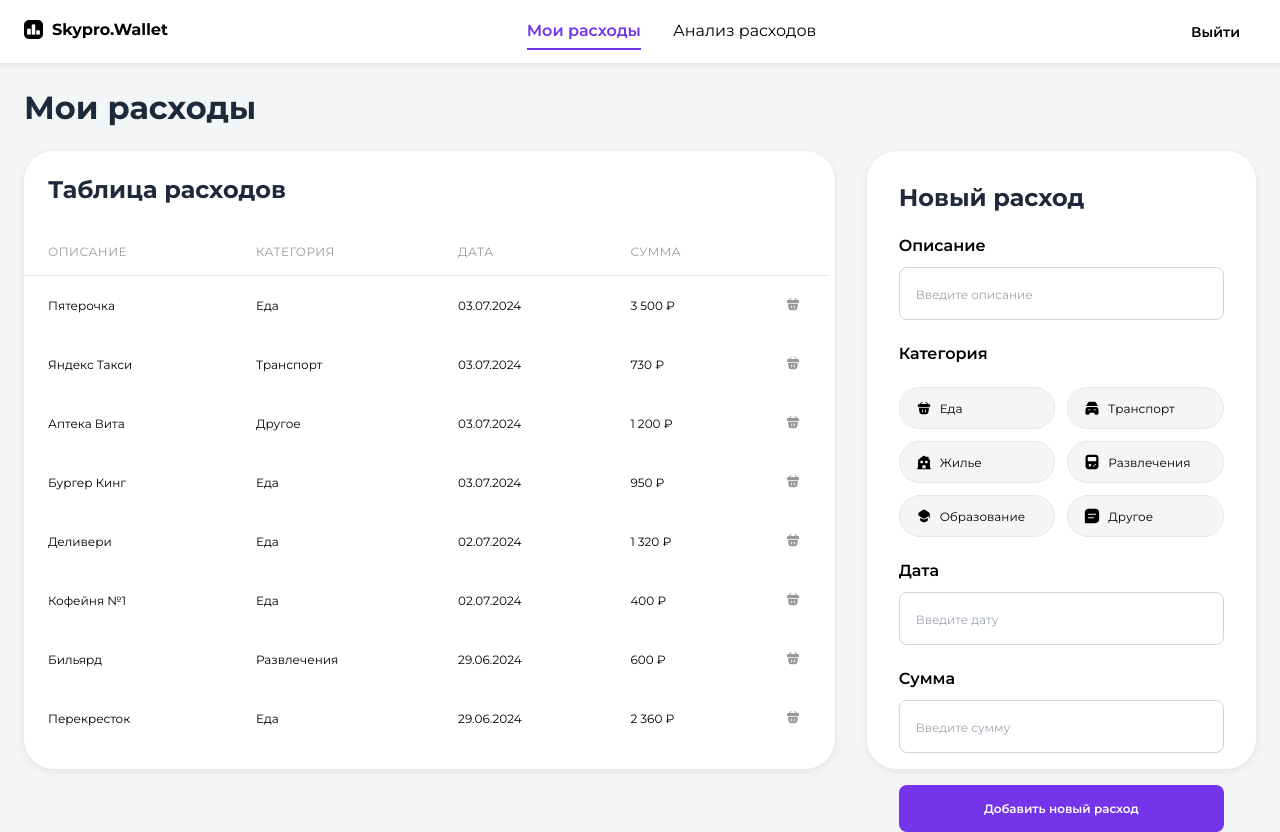
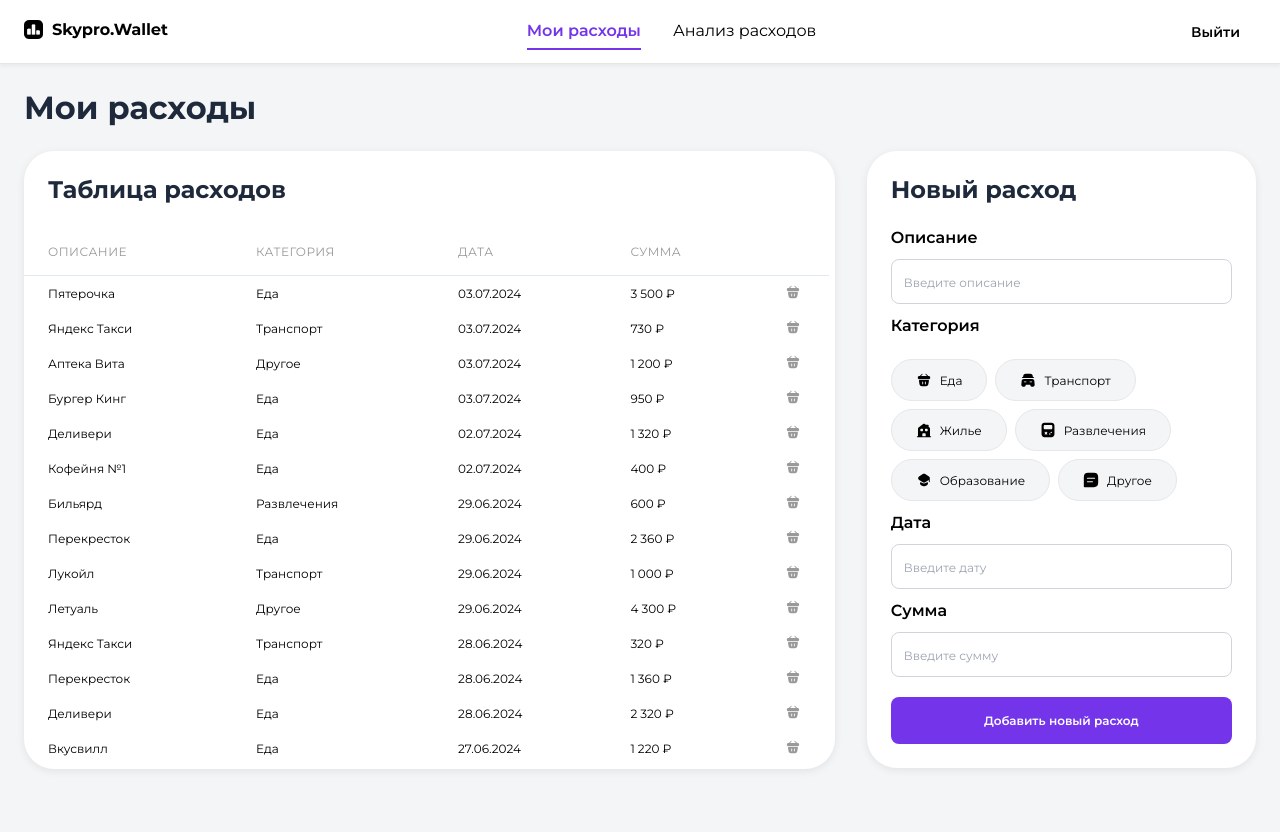
Before and after one commit to EvGus52/SkyproWallet, a React (Vite) app: page / in a window 1280 px wide. After the commit the page ends 800 px from the top, so only its background shows below. Built offline with nearby package versions, Linux system fonts and the light colour scheme.

Commit message:
поправил падинги

```diff
--- a/src/components/Calendar/Calendar.styled.js
+++ b/src/components/Calendar/Calendar.styled.js
@@ -60,8 +60,9 @@ export const CalendarHeader = styled.div`
 
   h3 {
     font-family: ${THEME.fonts.family};
-    font-size: 18px;
-    font-weight: ${THEME.fonts.weights.semibold};
+    font-weight: ${THEME.fonts.weights.bold};
+    font-style: normal;
+    font-size: ${THEME.fonts.sizes.xl};
     color: ${THEME.colors.gray[700]};
     margin: 0;
   }
--- a/src/components/ExpenseForm/ExpenseForm.jsx
+++ b/src/components/ExpenseForm/ExpenseForm.jsx
@@ -6,7 +6,7 @@ import {
   FormGroup,
   Label,
   Input,
-  CategoriesGrid,
+  CategoriesContainer,
   CategoryButton,
   CategoryIcon,
   PrimaryButton,
@@ -139,7 +139,7 @@ const ExpenseForm = ({ onSubmit, onCancel }) => {
 
         <FormGroup>
           <Label>Категория</Label>
-          <CategoriesGrid>
+          <CategoriesContainer>
             {categories.map((category) => (
               <CategoryButton
                 key={category.name}
@@ -147,11 +147,15 @@ const ExpenseForm = ({ onSubmit, onCancel }) => {
                 $selected={formData.category === category.name}
                 onClick={() => handleCategorySelect(category.name)}
               >
-                <CategoryIcon src={category.icon} alt={category.name} />
+                <CategoryIcon
+                  src={category.icon}
+                  alt={category.name}
+                  $selected={formData.category === category.name}
+                />
                 {category.name}
               </CategoryButton>
             ))}
-          </CategoriesGrid>
+          </CategoriesContainer>
         </FormGroup>
 
         <FormGroup>
--- a/src/components/ExpenseForm/ExpenseForm.styled.js
+++ b/src/components/ExpenseForm/ExpenseForm.styled.js
@@ -5,8 +5,7 @@ export const FormWrapper = styled.div`
   background-color: ${THEME.colors.white};
   border-radius: ${THEME.borderRadius.large};
   box-shadow: 0 2px 8px rgba(0, 0, 0, 0.08);
-  padding: 32px;
-  height: 618px;
+  padding: 24px;
   display: flex;
   flex-direction: column;
 `;
@@ -23,7 +22,7 @@ export const FormTitle = styled.h2`
 export const Form = styled.form`
   display: flex;
   flex-direction: column;
-  gap: 24px;
+  gap: 12px;
   flex: 1;
 `;
 
@@ -43,7 +42,7 @@ export const Label = styled.label`
 export const Input = styled.input`
   font-family: ${THEME.fonts.family};
   font-size: ${THEME.fonts.sizes.base};
-  padding: 16px;
+  padding: 12px;
   border: 1px solid ${THEME.colors.gray[300]};
   border-radius: ${THEME.borderRadius.small};
   background-color: ${THEME.colors.white};
@@ -66,35 +65,36 @@ export const Input = styled.input`
   }
 `;
 
-export const CategoriesGrid = styled.div`
-  display: grid;
-  grid-template-columns: 1fr 1fr;
-  gap: 12px;
+export const CategoriesContainer = styled.div`
+  display: flex;
+  flex-wrap: wrap;
+  gap: 8px;
   margin-top: 12px;
+  width: 313px;
 `;
 
 export const CategoryButton = styled.button`
   display: flex;
   align-items: center;
   gap: 8px;
-  padding: 12px 16px;
+  padding: 12px 24px;
   border: 1px solid #e5e7eb;
   border-radius: ${THEME.borderRadius.large};
   background-color: ${(props) =>
-    props.$selected ? THEME.colors.primary : THEME.colors.background};
+    props.$selected ? "#F1EBFD" : THEME.colors.background};
   color: ${(props) =>
-    props.$selected ? THEME.colors.white : THEME.colors.black};
+    props.$selected ? THEME.colors.primary : THEME.colors.black};
   font-family: ${THEME.fonts.family};
   font-size: ${THEME.fonts.sizes.xs};
   font-weight: ${THEME.fonts.weights.normal};
   cursor: pointer;
   transition: all 0.2s ease;
   white-space: nowrap;
-  width: 100%;
+  flex-shrink: 0;
 
   &:hover {
     background-color: ${(props) =>
-      props.$selected ? THEME.colors.primary : THEME.colors.gray[200]};
+      props.$selected ? "#F1EBFD" : THEME.colors.gray[200]};
     border-color: ${(props) =>
       props.$selected ? THEME.colors.primary : THEME.colors.gray[300]};
   }
@@ -108,6 +108,11 @@ export const CategoryButton = styled.button`
 export const CategoryIcon = styled.img`
   width: 16px;
   height: 16px;
+  filter: ${(props) =>
+    props.$selected
+      ? "brightness(0) saturate(100%) invert(25%) sepia(95%) saturate(7500%) hue-rotate(266deg) brightness(95%) contrast(101%)"
+      : "none"};
+  transition: filter 0.2s ease;
 `;
 
 export const PrimaryButton = styled.button`
--- a/src/components/TransactionTable/TransactionTable.jsx
+++ b/src/components/TransactionTable/TransactionTable.jsx
@@ -82,6 +82,7 @@ const mockTransactions = [
     description: "Лукойл",
     amount: 1000,
   },
+
   {
     id: 10,
     date: "29.06.2024",
--- a/src/components/TransactionTable/TransactionTable.styled.js
+++ b/src/components/TransactionTable/TransactionTable.styled.js
@@ -2,7 +2,7 @@ import styled from "styled-components";
 import { THEME } from "../../constants/theme";
 
 export const TableWrapper = styled.div`
-  background-color: #ffffff;
+  background-color: ${THEME.colors.white};
   border-radius: ${THEME.borderRadius.large};
   box-shadow: 0 2px 8px rgba(0, 0, 0, 0.08);
   height: 618px;
@@ -11,19 +11,19 @@ export const TableWrapper = styled.div`
 `;
 
 export const TableTitle = styled.h2`
-  font-family: "Montserrat", sans-serif;
-  font-weight: 700;
+  font-family: ${THEME.fonts.family};
+  font-weight: ${THEME.fonts.weights.bold};
   font-style: normal;
-  font-size: 24px;
+  font-size: ${THEME.fonts.sizes.xl};
   padding: 24px;
-  color: #1e293b;
+  color: ${THEME.colors.gray[700]};
   opacity: 1;
 `;
 
 export const TableContainer = styled.div`
   overflow-y: auto;
   overflow-x: hidden;
-  border-radius: 8px;
+  border-radius: ${THEME.borderRadius.small};
   flex: 1;
   scrollbar-gutter: stable;
 
@@ -50,11 +50,11 @@ export const TableContainer = styled.div`
 export const Table = styled.table`
   width: 100%;
   border-collapse: collapse;
-  font-family: "Montserrat", sans-serif;
+  font-family: ${THEME.fonts.family};
 `;
 
 export const TableHeader = styled.thead`
-  background-color: #ffffff;
+  background-color: ${THEME.colors.white};
 `;
 
 export const HeaderRow = styled.tr``;
@@ -62,10 +62,10 @@ export const HeaderRow = styled.tr``;
 export const HeaderCell = styled.th`
   padding: 16px 20px;
   text-align: left;
-  font-family: "Montserrat", sans-serif;
-  font-weight: 400;
+  font-family: ${THEME.fonts.family};
+  font-weight: ${THEME.fonts.weights.normal};
   font-style: normal;
-  font-size: 12px;
+  font-size: ${THEME.fonts.sizes.xs};
   color: #999999;
   text-transform: uppercase;
   letter-spacing: 0.5px;
@@ -86,12 +86,12 @@ export const TableBody = styled.tbody``;
 export const TableRow = styled.tr``;
 
 export const TableCell = styled.td`
-  padding: 16px 20px;
-  font-family: "Montserrat", sans-serif;
-  font-weight: 400;
+  padding: 4px 20px;
+  font-family: ${THEME.fonts.family};
+  font-weight: ${THEME.fonts.weights.normal};
   font-style: normal;
-  font-size: 12px;
-  color: #000000;
+  font-size: ${THEME.fonts.sizes.xs};
+  color: ${THEME.colors.black};
 
   &:first-child {
     padding-left: 24px;
@@ -104,12 +104,12 @@ export const TableCell = styled.td`
 `;
 
 export const DateCell = styled(TableCell)`
-  color: #000000;
-  font-weight: 400;
+  color: ${THEME.colors.black};
+  font-weight: ${THEME.fonts.weights.normal};
 `;
 
 export const CategoryCell = styled(TableCell)`
-  font-weight: 400;
+  font-weight: ${THEME.fonts.weights.normal};
 `;
 
 export const DeleteCell = styled(TableCell)`
@@ -127,7 +127,7 @@ export const DeleteButton = styled.button`
   border: none;
   cursor: pointer;
   padding: 4px;
-  border-radius: 4px;
+  border-radius: ${THEME.borderRadius.small};
   transition: opacity 0.2s ease;
 
   &:hover {
@@ -141,9 +141,9 @@ export const DeleteIcon = styled.img`
 `;
 
 export const AmountCell = styled(TableCell)`
-  font-weight: 400;
-  font-size: 12px;
-  color: #000000;
+  font-weight: ${THEME.fonts.weights.normal};
+  font-size: ${THEME.fonts.sizes.xs};
+  color: ${THEME.colors.black};
 `;
 
 export const DescriptionCell = styled(TableCell)`
```
